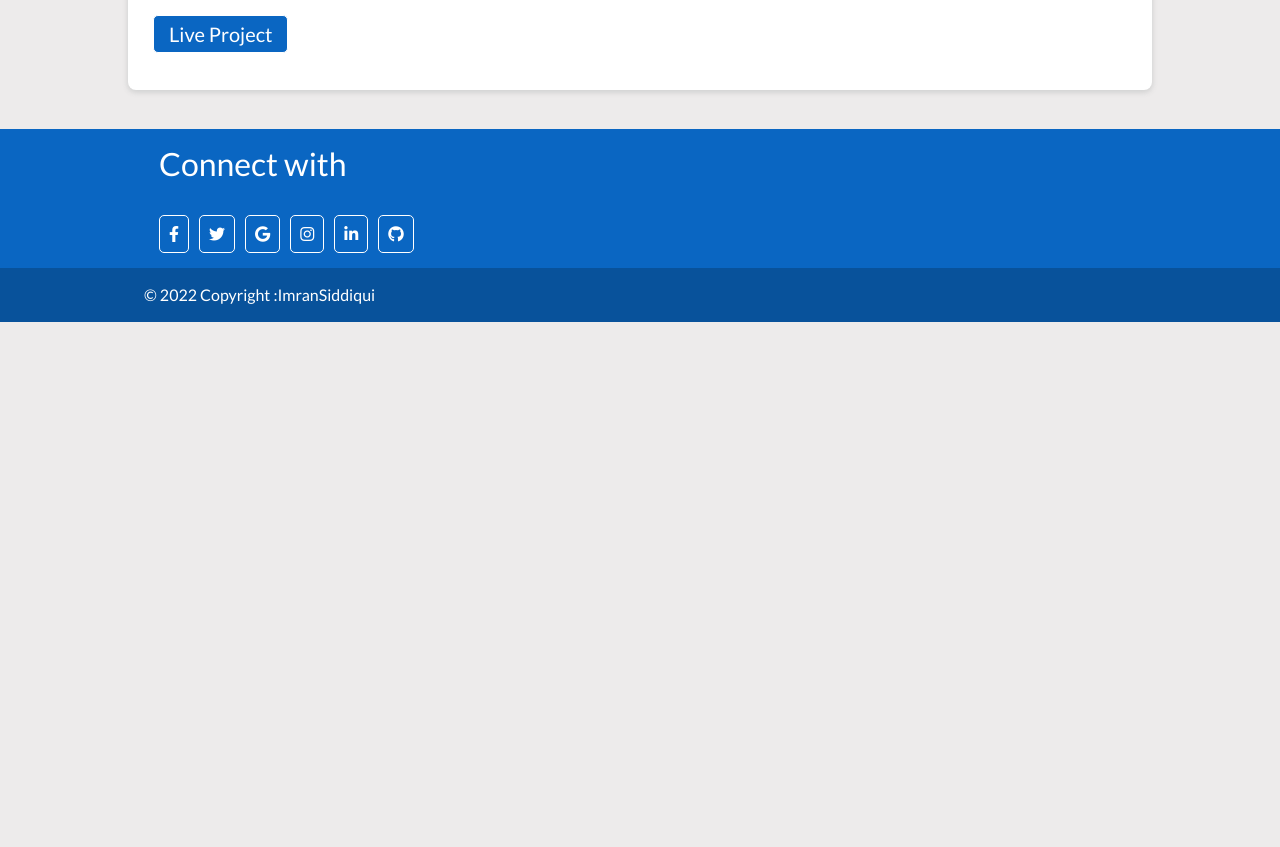
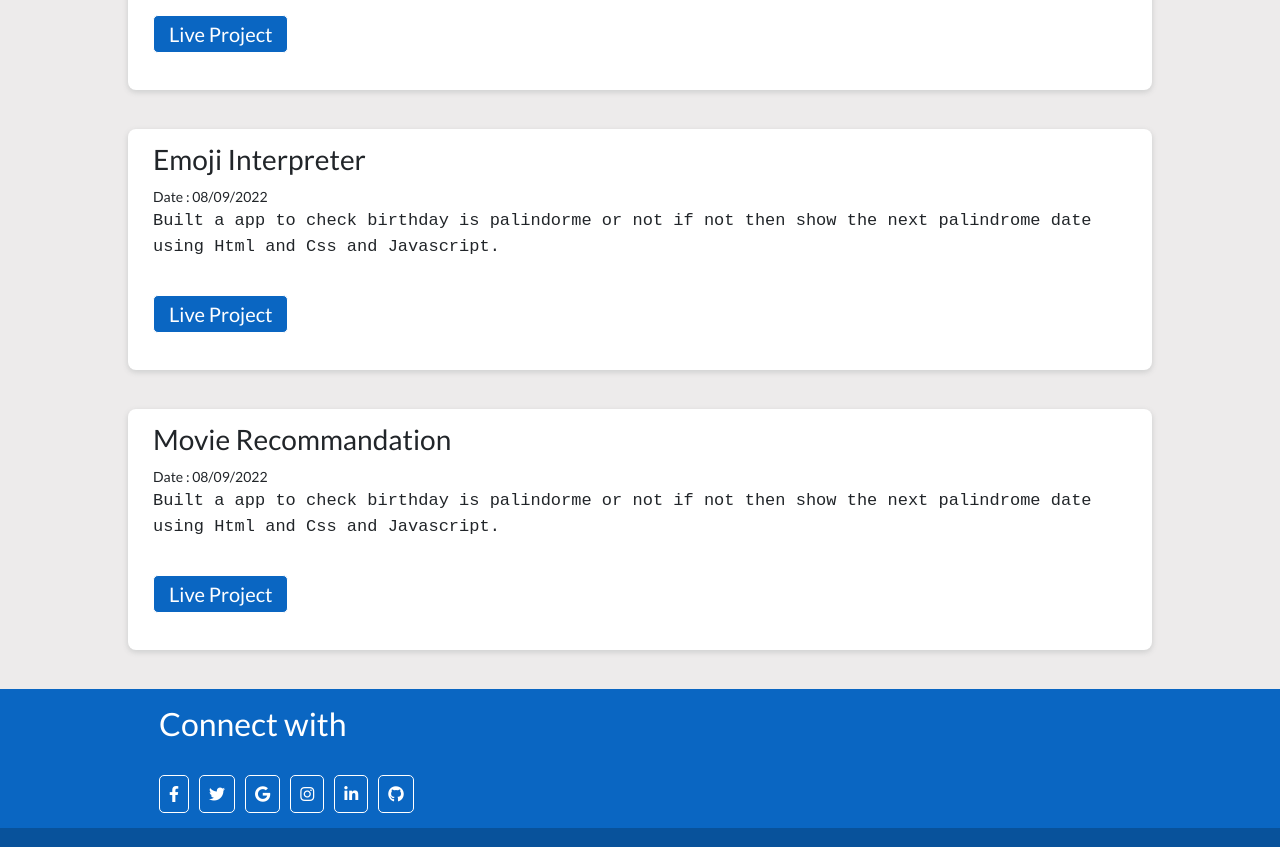
Before and after one commit to Imran-Siddiquii/portfolio-in-react, a React (Create React App) app: page /projects in a window 1280 px wide. Shown: the part 600-1447 px from the top of the page. Before the commit the page ends 922 px from the top, so only its background shows below. Built offline with nearby package versions, Linux system fonts and the light colour scheme; the HTML template or start-up script is replaced by a standard one.

Commit message:
refactor: fix path

```diff
--- a/src/component/Projects.jsx
+++ b/src/component/Projects.jsx
@@ -24,6 +24,25 @@ const Projects = () => {
                {/* <span><a  href="https://github.com/Imran-Siddiquii/birthday-palindrome.git" className=" viewSource">View Source</a></span> */}
             </h5>
       </section>
+
+      <section className="project container">
+        <h3>Emoji Interpreter</h3>
+        <small>Date : 08/09/2022</small>
+        <p>Built a app to check birthday is palindorme or not if not then show the next palindrome date using Html and Css and Javascript.</p>
+        <h5> <span><Link to="/projects/emoji-interpreter" role="button"
+              className="">Live Project</Link></span>
+               {/* <span><a  href="https://github.com/Imran-Siddiquii/birthday-palindrome.git" className=" viewSource">View Source</a></span> */}
+            </h5>
+      </section>
+      <section className="project container">
+        <h3>Movie Recommandation</h3>
+        <small>Date : 08/09/2022</small>
+        <p>Built a app to check birthday is palindorme or not if not then show the next palindrome date using Html and Css and Javascript.</p>
+        <h5> <span><Link to="/projects/recommendation" role="button"
+              className="">Live Project</Link></span>
+               {/* <span><a  href="https://github.com/Imran-Siddiquii/birthday-palindrome.git" className=" viewSource">View Source</a></span> */}
+            </h5>
+      </section>
 </>
   )
 }
```
